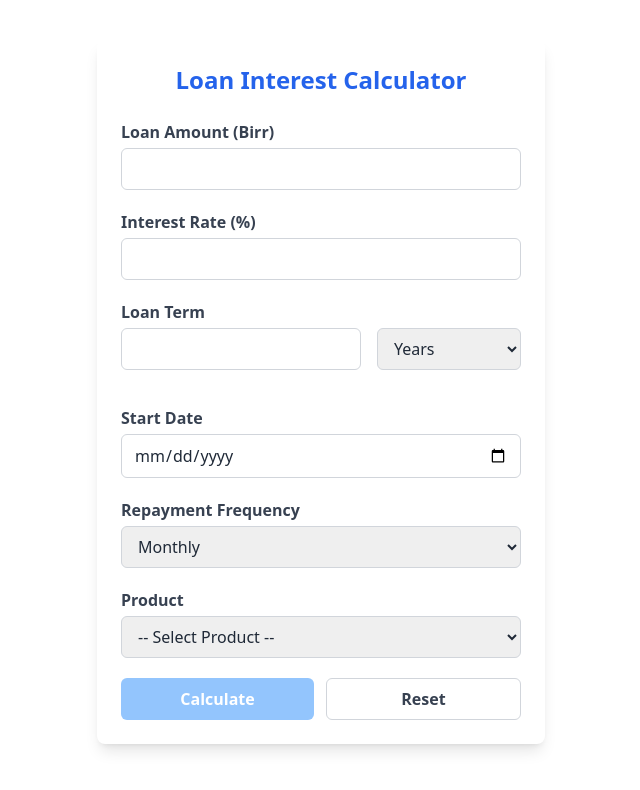
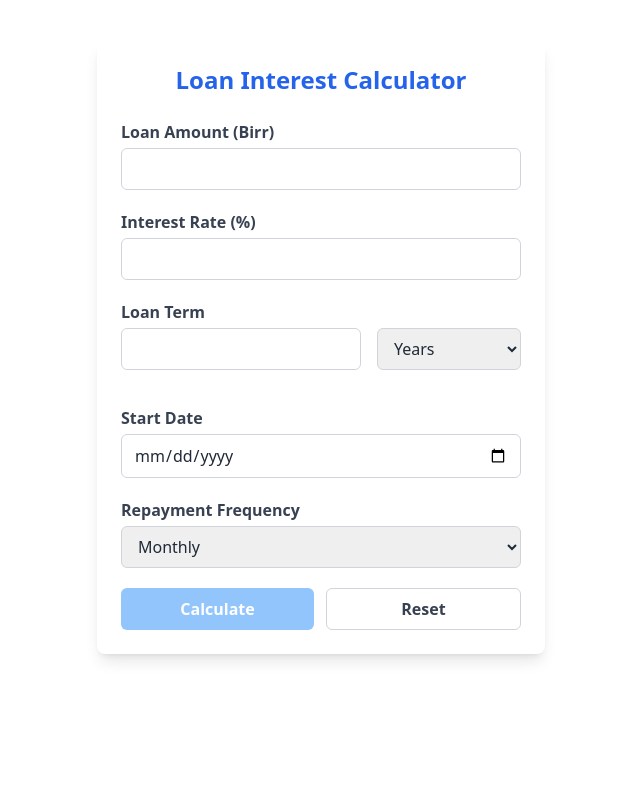
Before and after one commit to zedkbro/lib-web-page, a React (Vite) app: page /loan-calculator in a window 1280 px wide. Shown: the top 790 px of the page, without its empty margins (319-959 px from the left). Built offline with nearby package versions, Linux system fonts and the light colour scheme.

Commit message:
update: remove the product drop down from the form.

```diff
--- a/src/pages/LoanCalculator.jsx
+++ b/src/pages/LoanCalculator.jsx
@@ -12,7 +12,6 @@ const LoanCalculator = () => {
   const [term, setTerm] = useState('');
   const [termUnit, setTermUnit] = useState('years');
   const [repaymentFreq, setRepaymentFreq] = useState('monthly');
-  const [product, setProduct] = useState('');
   const [startDate, setStartDate] = useState('');
   const [result, setResult] = useState(null);
   const [validationErrors, setValidationErrors] = useState({});
@@ -55,9 +54,6 @@ const LoanCalculator = () => {
     if (!term || parseInt(term) <= 0) {
       errors.term = 'Term must be a positive number.';
     }
-    if (!product) {
-      errors.product = 'Please select a product.';
-    }
     if (!startDate) {
       errors.startDate = 'Start date is required.';
     }
@@ -69,7 +65,7 @@ const LoanCalculator = () => {
       amount && parseFloat(amount) > 0 &&
       rate && parseFloat(rate) > 0 &&
       term && parseInt(term) > 0 &&
-      product && startDate
+      startDate
     );
   };
 
@@ -157,7 +153,6 @@ const LoanCalculator = () => {
     const payments = calculateRepayments(days);
     const interest = (principal * interestRate * days) / (100 * 365);
     const totalRepayment = principal + interest;
-    // const amortSchedule = generateAmortizationSchedule(principal, interestRate, payments, repaymentFreq);
     const amortSchedule = generateAmortizationSchedule(principal, interestRate, payments, repaymentFreq, startDate);
 
     const perPayment = amortSchedule.length > 0 ? amortSchedule[0].paymentAmount : 0;
@@ -181,7 +176,6 @@ const LoanCalculator = () => {
     setTerm('');
     setTermUnit('years');
     setRepaymentFreq('monthly');
-    setProduct('');
     setStartDate('');
     setResult(null);
     setValidationErrors({});
@@ -277,21 +271,6 @@ const LoanCalculator = () => {
           className="w-full"
         />
 
-        <SelectField
-          label="Product"
-          id="product"
-          value={product}
-          onChange={(e) => setProduct(e.target.value)}
-          options={[
-            { value: '', label: '-- Select Product --' },
-            { value: 'personal', label: 'Personal Loan' },
-            { value: 'auto', label: 'Auto Loan' },
-            { value: 'business', label: 'Business Loan' },
-          ]}
-          error={validationErrors.product}
-          className="w-full"
-        />
-
         <div className="flex space-x-3">
           <button
             type="submit"
--- a/src/utils/openSchedule.js
+++ b/src/utils/openSchedule.js
@@ -21,8 +21,8 @@ export function openSchedulePDF(schedule) {
   // Map schedule rows including new fields
   const tableRows = schedule.map(row => [
     row.paymentNumber,
-    row.payDate, // ensure this exists in schedule objects
-    formatNumber(row.beginningBalance), // ensure this exists
+    row.payDate,
+    formatNumber(row.beginningBalance),
     formatNumber(row.paymentAmount),
     formatNumber(row.principalPayment),
     formatNumber(row.interestPayment),
@@ -48,8 +48,8 @@ export function openSchedulePDF(schedule) {
       fillColor: [245, 245, 245],
     },
     columnStyles: {
-      1: { halign: 'center' }, // Pay Date center align
-      0: { halign: 'center' }, // Payment # center align
+      1: { halign: 'center' },
+      0: { halign: 'center' },
     },
   });
 
```
